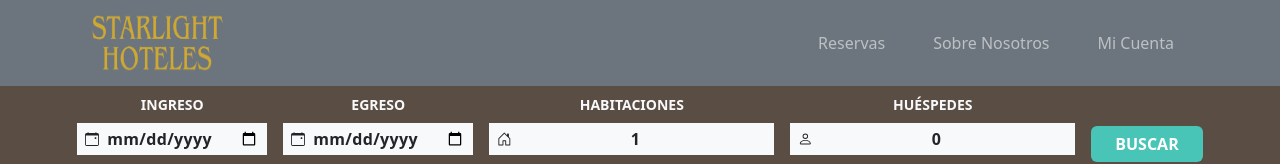
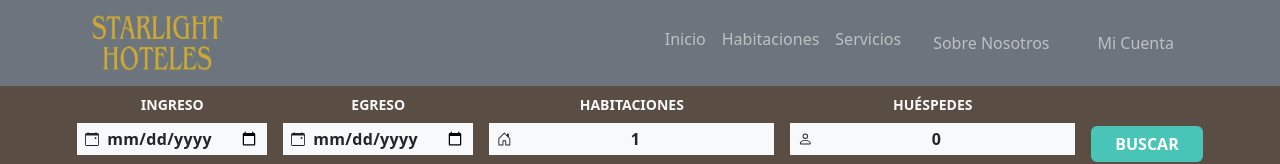
Before and after one commit to mvissani/Trabajo-Grupal-Programacion-III, a React (Vite) app: page /home in a window 1280 px wide. Shown: the top 164 px of the page. Built offline with nearby package versions, Linux system fonts and the light colour scheme; the HTML template or start-up script is replaced by a standard one.

Commit message:
corregi header

```diff
--- a/src/components/header/Header.jsx
+++ b/src/components/header/Header.jsx
@@ -1,29 +1,34 @@
-import {Navbar, Container, Nav, NavDropdown} from "react-bootstrap"
+import { Navbar, Container, Nav, NavDropdown } from "react-bootstrap";
 import hotelName from '../../images/hotel-name.png';
-// import {useNavigate} from "react-router"
 
-const Header = () =>  {
+const Header = () => {
     return (
         <Navbar variant="dark" expand="lg" className="bg-secondary">
             <Container>
                 <Navbar.Brand href="/" className="d-flex align-items-center">
-                <img src={hotelName} width="150" height="60" className="d-inline-block align-top" alt="Starlight Hoteles"/>
+                    <img
+                        src={hotelName}
+                        width="150"
+                        height="60"
+                        className="d-inline-block align-top"
+                        alt="Starlight Hoteles"
+                    />
                 </Navbar.Brand>
                 <Navbar.Toggle aria-controls="navbar-nav" />
                 <Navbar.Collapse id="navbar-nav" className="justify-content-end">
                     <Nav>
-                    <NavDropdown id="nav-dropdown-reservas" title="Reservas" menuVariant="light">
-                        <NavDropdown.Item href="/rooms">Habitaciones</NavDropdown.Item>
-                        <NavDropdown.Divider />
-                        <NavDropdown.Item href="/services">Servicios</NavDropdown.Item>
-                        <NavDropdown.Divider />
-                        <NavDropdown.Item href="/sales">Ofertas</NavDropdown.Item>
-                    </NavDropdown>
+                        {/* Items principales */}
+                        <Nav.Link href="/">Inicio</Nav.Link>
+                        <Nav.Link href="/rooms">Habitaciones</Nav.Link>
+                        <Nav.Link href="/services">Servicios</Nav.Link>
+
+                        {/* Dropdowns que se mantienen */}
                         <NavDropdown id="nav-dropdown-about" title="Sobre Nosotros" menuVariant="light">
                             <NavDropdown.Item href="/aboutUs">¿Quiénes Somos?</NavDropdown.Item>
                             <NavDropdown.Divider />
                             <NavDropdown.Item href="/reviews">Reseñas</NavDropdown.Item>
                         </NavDropdown>
+
                         <NavDropdown id="nav-dropdown-account" title="Mi Cuenta" menuVariant="light">
                             <NavDropdown.Item href="/login">Iniciar Sesión</NavDropdown.Item>
                             <NavDropdown.Divider />
@@ -35,7 +40,7 @@ const Header = () =>  {
                 </Navbar.Collapse>
             </Container>
         </Navbar>
-    )
-}
+    );
+};
 
-export default Header
+export default Header;
```
Lines whose indentation alone changed are shown as unchanged.
